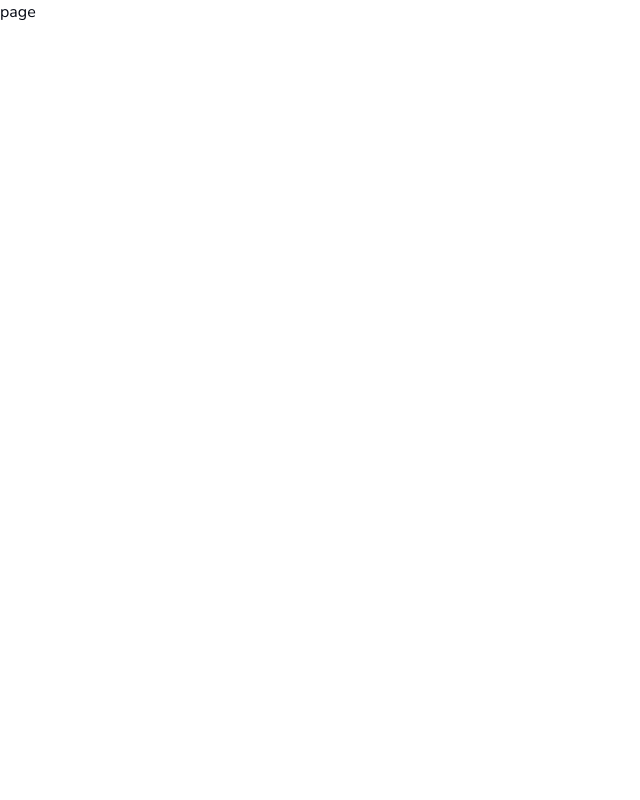
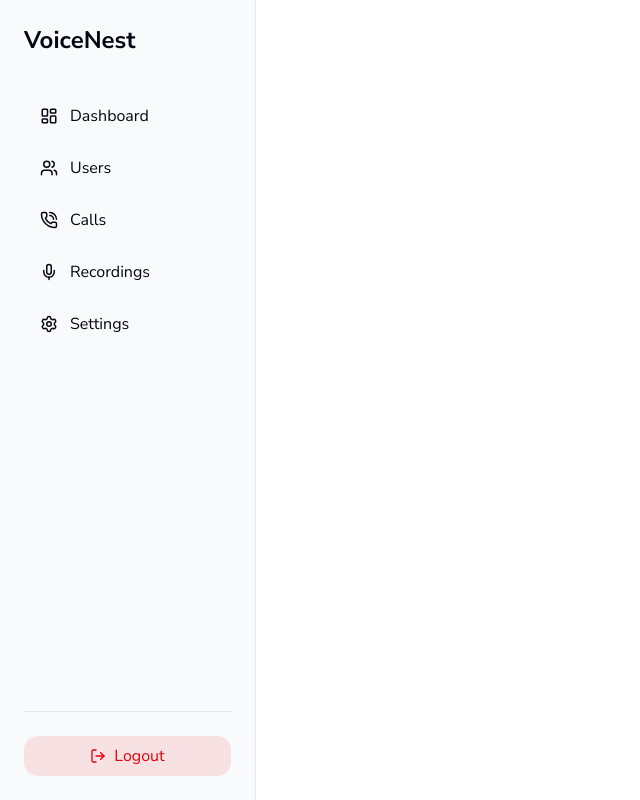
Before and after one commit to codebyjihad/VoiceNest, a Next.js app: page / in a window 1280 px wide. Shown: the whole page, without its empty margins (0-640 px from the left). Built offline with nearby package versions, Linux system fonts and the light colour scheme.

Commit message:
feat: create sidebar

```diff
--- a/app/dashboard/calls/page.tsx
+++ b/app/dashboard/calls/page.tsx
@@ -0,0 +1,9 @@
+import React from 'react'
+
+const page = () => {
+  return (
+    <div>page</div>
+  )
+}
+
+export default page
--- a/app/dashboard/layout.tsx
+++ b/app/dashboard/layout.tsx
@@ -0,0 +1,9 @@
+import React from 'react'
+
+const layout = () => {
+  return (
+    <div>layout</div>
+  )
+}
+
+export default layout
--- a/app/dashboard/page.tsx
+++ b/app/dashboard/page.tsx
@@ -0,0 +1,9 @@
+import React from 'react'
+
+const page = () => {
+  return (
+    <div>page</div>
+  )
+}
+
+export default page
--- a/app/dashboard/recordings/page.tsx
+++ b/app/dashboard/recordings/page.tsx
@@ -0,0 +1,9 @@
+import React from 'react'
+
+const page = () => {
+  return (
+    <div>page</div>
+  )
+}
+
+export default page
--- a/app/dashboard/settings/page.tsx
+++ b/app/dashboard/settings/page.tsx
@@ -0,0 +1,9 @@
+import React from 'react'
+
+const page = () => {
+  return (
+    <div>page</div>
+  )
+}
+
+export default page
--- a/app/dashboard/users/page.tsx
+++ b/app/dashboard/users/page.tsx
@@ -0,0 +1,9 @@
+import React from 'react'
+
+const page = () => {
+  return (
+    <div>page</div>
+  )
+}
+
+export default page
--- a/app/page.tsx
+++ b/app/page.tsx
@@ -1,8 +1,11 @@
+import Sidebar from '@/components/layout/Sidebar'
 import React from 'react'
 
 const page = () => {
   return (
-    <div>page</div>
+    <>
+      <Sidebar/>
+    </>
   )
 }
 
--- a/components/layout/Navbar.tsx
+++ b/components/layout/Navbar.tsx
@@ -0,0 +1,9 @@
+import React from 'react'
+
+const Navbar = () => {
+  return (
+    <div>Navbar</div>
+  )
+}
+
+export default Navbar
--- a/components/layout/Sidebar.tsx
+++ b/components/layout/Sidebar.tsx
@@ -0,0 +1,96 @@
+"use client"
+
+import Link from "next/link"
+import { usePathname } from "next/navigation"
+import {
+  LayoutDashboard,
+  Users,
+  PhoneCall,
+  Mic,
+  Settings,
+  LogOut
+} from "lucide-react"
+
+const menuItems = [
+  { name: "Dashboard", href: "/dashboard", icon: LayoutDashboard },
+  { name: "Users", href: "/dashboard/users", icon: Users },
+  { name: "Calls", href: "/dashboard/calls", icon: PhoneCall },
+  { name: "Recordings", href: "/dashboard/recordings", icon: Mic },
+  { name: "Settings", href: "/dashboard/settings", icon: Settings },
+]
+
+const Sidebar = () => {
+  const pathname = usePathname()
+
+  return (
+    <>
+      {/* Desktop Sidebar */}
+      <aside className="hidden md:flex w-64 h-screen bg-sidebar border-r border-sidebar-border flex-col justify-between p-6">
+
+        <div>
+          <h1 className="text-2xl font-bold text-sidebar-foreground mb-10">
+            VoiceNest
+          </h1>
+
+          <ul className="space-y-3">
+            {menuItems.map((item, index) => {
+              const isActive = pathname === item.href
+              const Icon = item.icon
+
+              return (
+                <li key={index}>
+                  <Link
+                    href={item.href}
+                    className={`
+                      flex items-center gap-3 px-4 py-2 rounded-lg transition-all
+                      ${isActive
+                        ? "bg-sidebar-primary text-sidebar-primary-foreground"
+                        : "text-sidebar-foreground hover:bg-sidebar-accent hover:text-sidebar-accent-foreground"}
+                    `}
+                  >
+                    <Icon size={18} />
+                    {item.name}
+                  </Link>
+                </li>
+              )
+            })}
+          </ul>
+        </div>
+
+        <div className="border-t border-sidebar-border pt-6">
+          <button className="w-full flex items-center justify-center gap-2 bg-destructive/10 text-destructive py-2 rounded-lg hover:bg-destructive/20 transition">
+            <LogOut size={16} />
+            Logout
+          </button>
+        </div>
+
+      </aside>
+
+      {/* Mobile Bottom Navigation */}
+      <nav className="fixed bottom-0 left-0 right-0 md:hidden bg-sidebar border-t border-sidebar-border flex justify-around py-2 z-50">
+
+        {menuItems.map((item, index) => {
+          const isActive = pathname === item.href
+          const Icon = item.icon
+
+          return (
+            <Link
+              key={index}
+              href={item.href}
+              className={`flex flex-col items-center text-xs transition
+                ${isActive
+                  ? "text-sidebar-primary"
+                  : "text-sidebar-foreground"}
+              `}
+            >
+              <Icon size={20} />
+              {item.name}
+            </Link>
+          )
+        })}
+      </nav>
+    </>
+  )
+}
+
+export default Sidebar
--- a/package.json
+++ b/package.json
@@ -13,6 +13,7 @@
     "@tabler/icons-react": "^3.37.1",
     "class-variance-authority": "^0.7.1",
     "clsx": "^2.1.1",
+    "lucide-react": "^0.575.0",
     "next": "16.1.6",
     "radix-ui": "^1.4.3",
     "react": "19.2.3",
```
Also changed, not shown: 1 other file (tests, documents, lock files or other folders).
